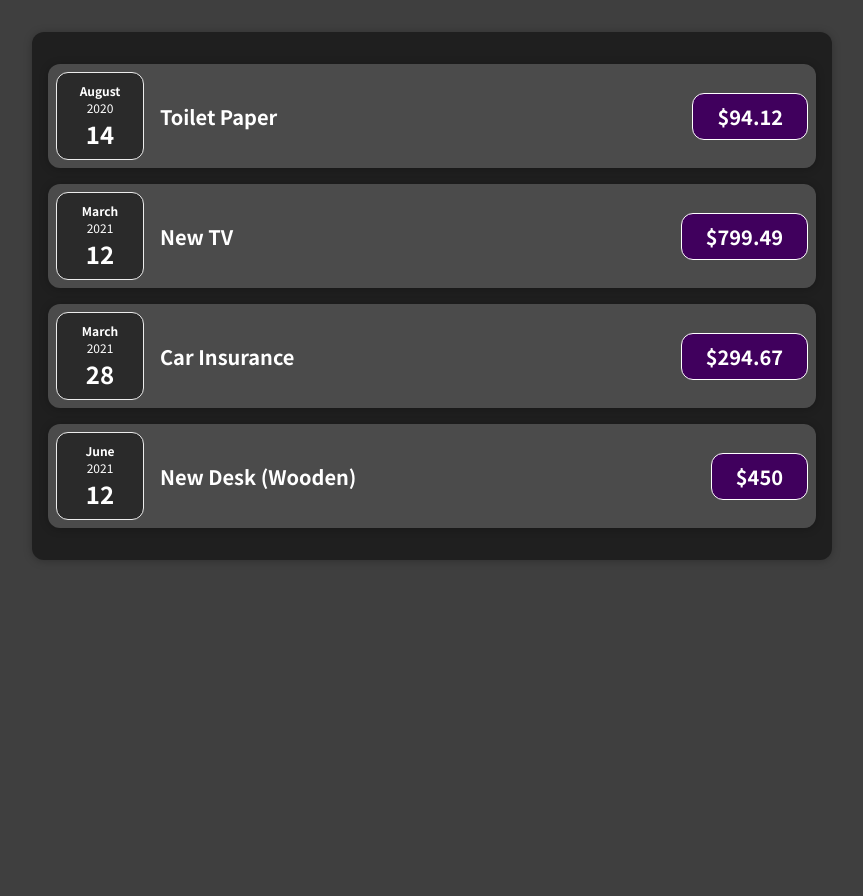
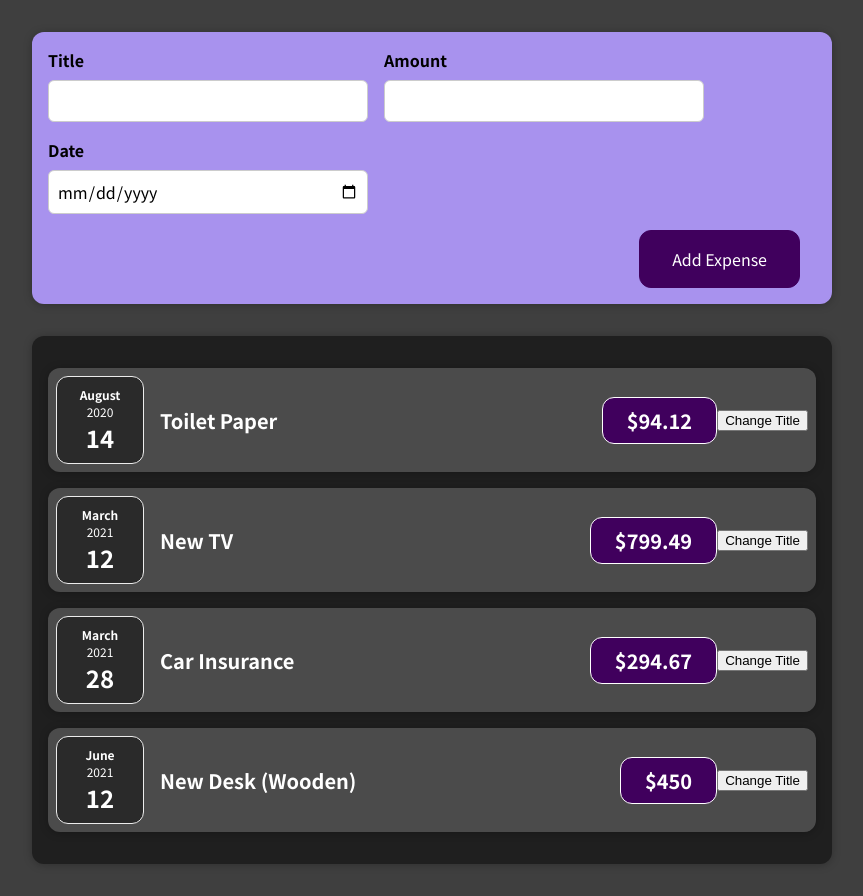
Before and after one commit to ahmedbecirevic/expenses-react-app, a React (Create React App) app: page / in a window 1280 px wide. Shown: the whole page, without its empty margins (208-1071 px from the left). Before the commit the page ends 800 px from the top, so only its background shows below. Built offline with nearby package versions, Linux system fonts and the light colour scheme.

Commit message:
add new expense comps

```diff
--- a/src/App.js
+++ b/src/App.js
@@ -1,4 +1,5 @@
 import Expenses from './components/Expenses/Expenses';
+import NewExpense from './components/NewExpense/NewExpense';
 
 function App() {
   const expenses = [
@@ -30,6 +31,7 @@
 
   return (
     <div>
+      <NewExpense />
       <Expenses items={expenses} />
     </div>
   );
--- a/src/components/Expenses/ExpenseItem.js
+++ b/src/components/Expenses/ExpenseItem.js
@@ -1,15 +1,21 @@
+import { useState } from 'react';
+
 import './ExpenseItem.css';
 import ExpenseDate from './ExpenseDate';
 import Card from '../UI/Card';
 
 const ExpenseItem = (props) => {
+  const [title, setTitle] = useState(props.title);
+  const clickHandler = () => setTitle('Updated');
+
   return (
     <Card className='expense-item'>
       <ExpenseDate date={props.date} />
       <div className='expense-item__description'>
-        <h2>{props.title}</h2>
+        <h2>{title}</h2>
         <div className='expense-item__price'>${props.amount}</div>
       </div>
+      <button onClick={clickHandler}>Change Title</button>
     </Card>
   );
 };
--- /dev/null
+++ b/src/components/NewExpense/ExpenseForm.css
@@ -0,0 +1,26 @@
+.new-expense__controls {
+  display: flex;
+  flex-wrap: wrap;
+  gap: 1rem;
+  margin-bottom: 1rem;
+  text-align: left;
+}
+
+.new-expense__control label {
+  font-weight: bold;
+  margin-bottom: 0.5rem;
+  display: block;
+}
+
+.new-expense__control input {
+  font: inherit;
+  padding: 0.5rem;
+  border-radius: 6px;
+  border: 1px solid #ccc;
+  width: 20rem;
+  max-width: 100%;
+}
+
+.new-expense__actions {
+  text-align: right;
+}
--- /dev/null
+++ b/src/components/NewExpense/ExpenseForm.js
@@ -0,0 +1,27 @@
+import './ExpenseForm.css';
+
+const ExpenseForm = () => {
+  return (
+    <form>
+      <div className='new-expense__controls'>
+        <div className='new-expense__control'>
+          <label>Title</label>
+          <input type='text' />
+        </div>
+        <div className='new-expense__control'>
+          <label>Amount</label>
+          <input type='number' min='0.01' step='0.01' />
+        </div>
+        <div className='new-expense__control'>
+          <label>Date</label>
+          <input type='date' min='2019-01-01' max='2022-12-31' />
+        </div>
+      </div>
+      <div className='new-expense__actions'>
+        <button type='submit'>Add Expense</button>
+      </div>
+    </form>
+  );
+};
+
+export default ExpenseForm;
--- /dev/null
+++ b/src/components/NewExpense/NewExpense.css
@@ -0,0 +1,38 @@
+.new-expense {
+  background-color: #a892ee;
+  padding: 1rem;
+  margin: 2rem auto;
+  width: 50rem;
+  max-width: 95%;
+  border-radius: 12px;
+  text-align: center;
+  box-shadow: 0 1px 8px rgba(0, 0, 0, 0.25);
+}
+
+.new-expense button {
+  font: inherit;
+  cursor: pointer;
+  padding: 1rem 2rem;
+  border: 1px solid #40005d;
+  background-color: #40005d;
+  color: white;
+  border-radius: 12px;
+  margin-right: 1rem;
+}
+
+.new-expense button:hover,
+.new-expense button:active {
+  background-color: #510674;
+  border-color: #510674;
+}
+
+.new-expense button.alternative {
+  color: #220131;
+  border-color: transparent;
+  background-color: transparent;
+}
+
+.new-expense button.alternative:hover,
+.new-expense button.alternative:active {
+  background-color: #ddb3f8;
+}
--- /dev/null
+++ b/src/components/NewExpense/NewExpense.js
@@ -0,0 +1,12 @@
+import './NewExpense.css';
+import ExpenseForm from './ExpenseForm';
+
+const NewExpense = () => {
+  return (
+    <div className='new-expense'>
+      <ExpenseForm />
+    </div>
+  );
+};
+
+export default NewExpense;
```
